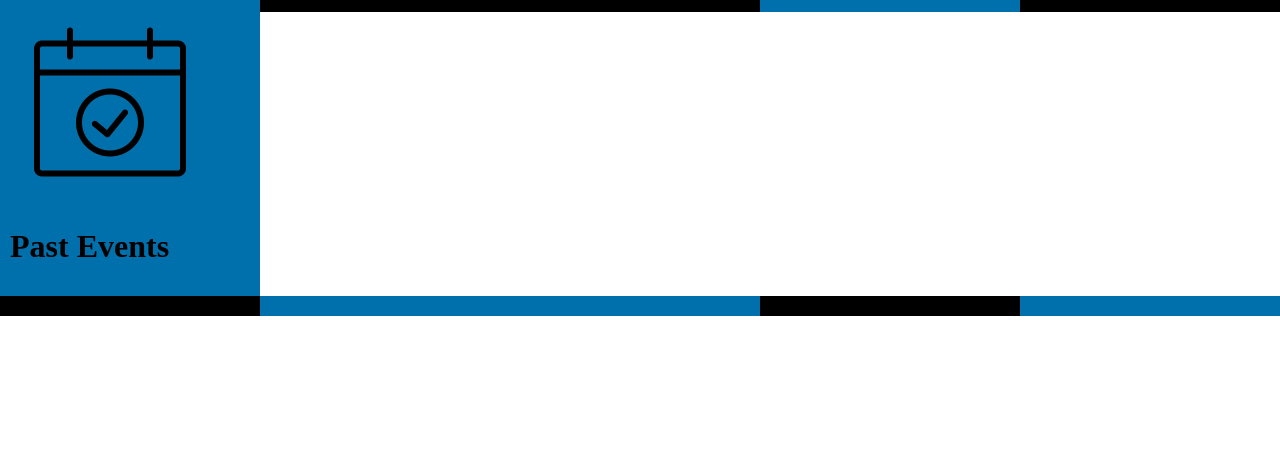
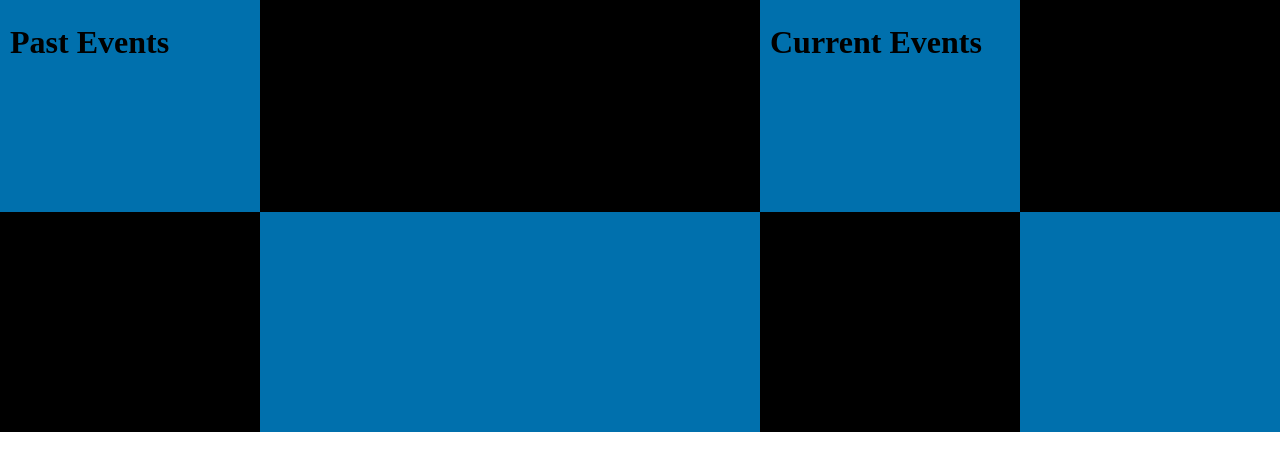
Before and after one commit to IzzieKentie/aseapplication, a plain HTML site: page public/home.html in a window 1280 px wide. Shown: the part 113-584 px from the top of the page. Drawn offline with Linux system fonts and the light colour scheme.

Commit message:
homepage

```diff
--- a/public/home.html
+++ b/public/home.html
@@ -18,12 +18,12 @@
 
 <div class="flex-container-top" >
 	<div class="flex-item-20-blue">
-		<img src="PastEventsIcon.png">
 		<h1>Past Events</h1>
   	</div>
   	<div class="flex-item-40-black">
   	</div>
   	<div class="flex-item-20-blue">
+  		<h1>Current Events</h1>
   	</div>
   	<div class="flex-item-20-black">
   	</div>
@@ -31,10 +31,12 @@
 
 <div class="flex-container-bottom" >
 	<div class="flex-item-20-black">
+		<h1>Upcoming Events</h1>
   	</div>
   	<div class="flex-item-40-blue">
   	</div>
   	<div class="flex-item-20-black">
+  		<h1>Profile</h1>
   	</div>
   	<div class="flex-item-20-blue">
   	</div>
--- a/public/style.css
+++ b/public/style.css
@@ -63,28 +63,28 @@ ul.topnav li.right {float: right;
   background-color: #000000;
   padding: 10px;
   flex: 40%;
-  height: 10%;
+  height: 200px;
 }
 
 .flex-item-40-blue {
   background-color: #0070AD;
   padding: 10px;
   flex: 40%;
-  height: 10%;
+  height: 200px;
 }
 
 .flex-item-20-blue {
   background-color: #0070AD;
   padding: 10px;
   flex: 20%;
-  height: 10%;
+  height: 200px;
 }
 
 .flex-item-20-black {
   background-color: #000000;
   padding: 10px;
   flex: 20%;
-  height: 10%;
+  height: 200px;
 }
 
 @media screen and (max-width: 600px) {
```
